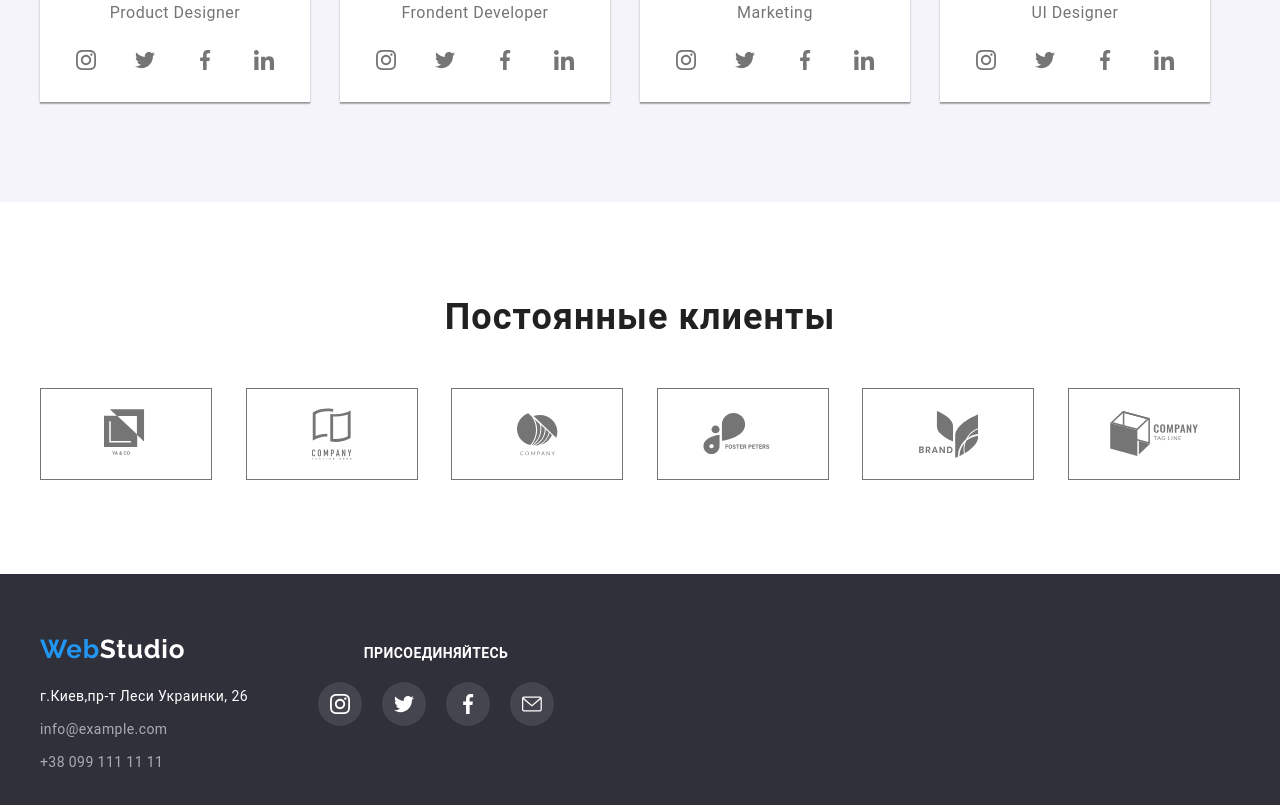
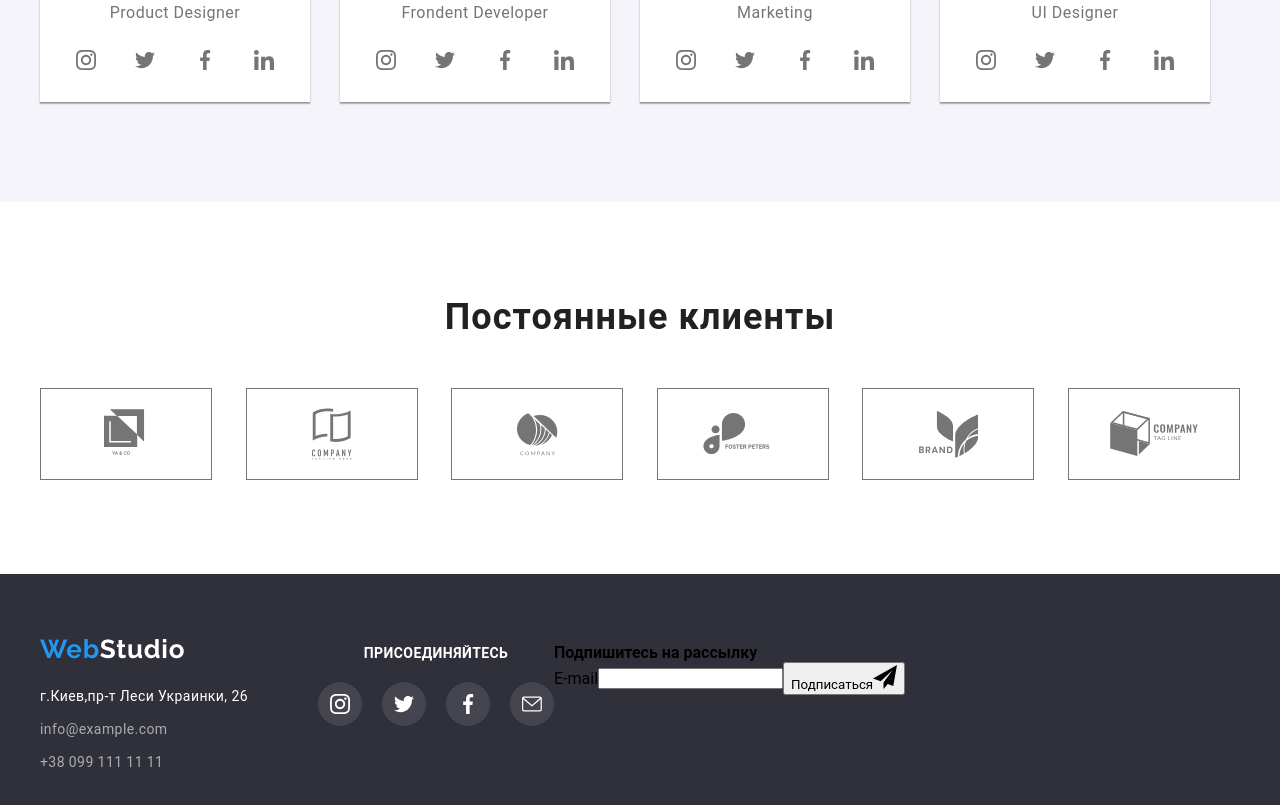
Before and after one commit to zeka2021/goit-markup-hw-06, a plain HTML site: page index.html in a window 1280 px wide. Shown: the part 2101-2906 px from the top of the page. Drawn offline with Linux system fonts and the light colour scheme.

Commit message:
оформляет форму футера

```diff
--- a/css/styles.css
+++ b/css/styles.css
@@ -667,7 +667,14 @@ transform: translateY(0);
 .address-element:not(:last-child) {
   padding-bottom: 9px;
 }
-
+.form-footer {
+  display: flex;
+  flex-direction: column;
+}
+.form-input-wrapper {
+  display: flex;
+  align-items: center;
+}
 /*===========endportfolio======*/
 .backdrop {
   position: fixed;
--- a/index.html
+++ b/index.html
@@ -392,6 +392,17 @@
                     </li>
                 </ul>
             </div>
+            <form class="form-footer">
+                <b class="form-headline">Подпишитесь на рассылку</b>
+                <div class="form-input-wrapper">
+                    <label for="imail" type="imail" name="imail" class="form-field">E-mail</label>
+                    <input id="imail" type="imail" name="imail" class="form-input">
+                    <button type="submit" class="form-btn">Подписаться<svg class="form-icon" width="24px" height="24px">
+                            <use href="./imgdz/sprite.svg#icon-icon-send"></use>
+                        </svg>
+                    </button>
+                </div>
+            </form>
         </div>
     </footer>
 
```
